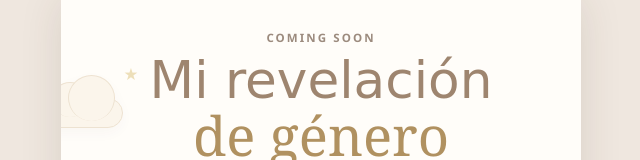
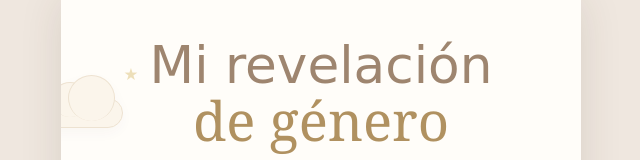
Before and after one commit to jzambrano9725-debug/venova, a plain HTML site: page index.html in a window 1280 px wide. Shown: the top 160 px of the page, without its empty margins (319-959 px from the left). Drawn offline with Linux system fonts and the light colour scheme.

Commit message:
Update index.html

```diff
--- a/index.html
+++ b/index.html
@@ -466,7 +466,7 @@ body{
     <span class="star s2">★</span>
     <span class="star s3">★</span>
 
-    <div class="kicker">Coming Soon</div>
+
     <h1 class="hero-title">
       <span class="script">Mi revelación</span>
       de género
```
